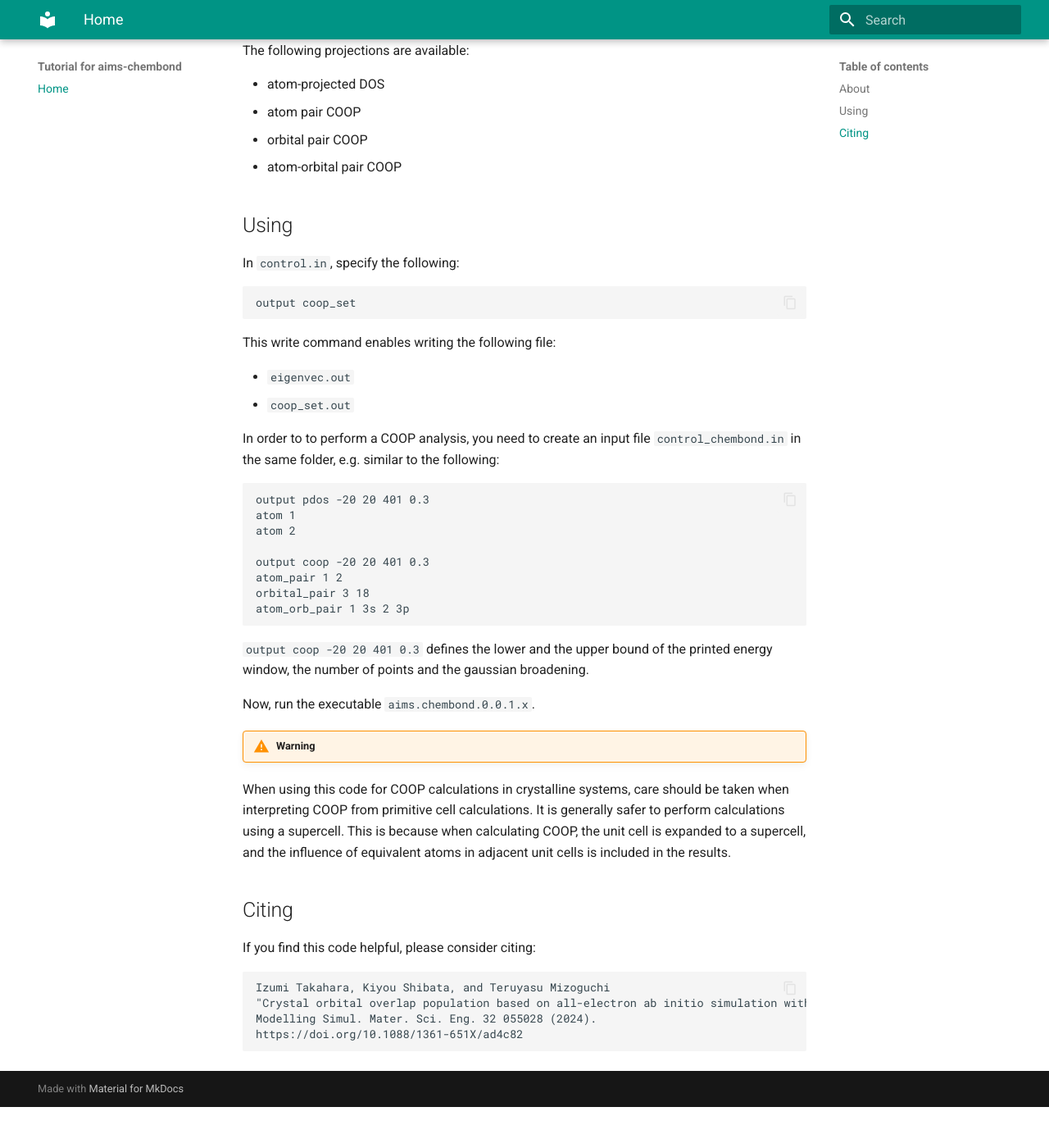
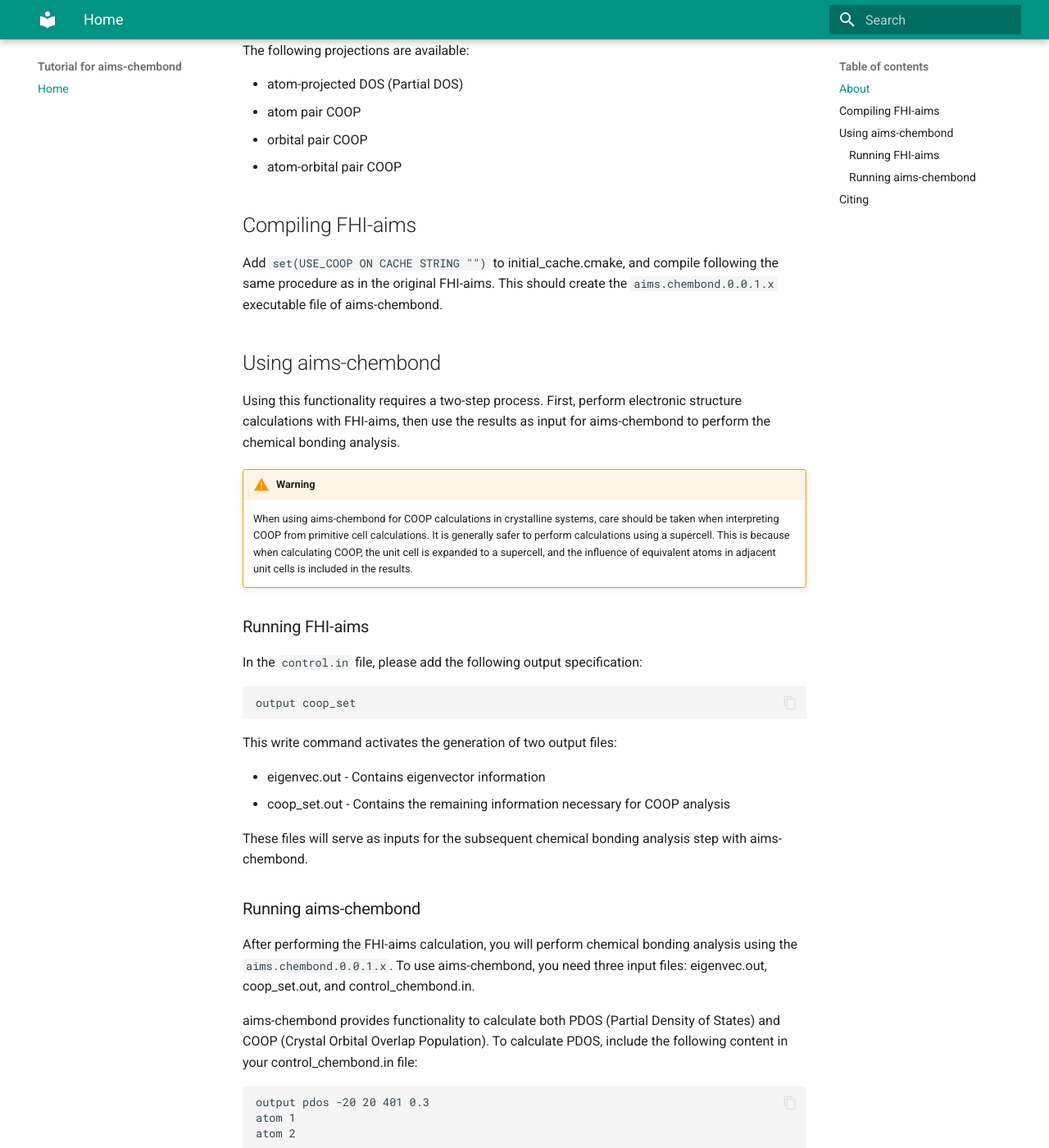
Before and after one commit to izumitkhr/aims-chembond-tutorial, an MkDocs documentation site: the page built from docs/index.md, in a window 1280 px wide and 1400 px high, scrolled down 249 px. Shown: the whole window at 82% size. Built offline with MkDocs 1.6.1 and Material for MkDocs 9.7.7, drawn with Linux system fonts in a browser that asks for light colours; before the commit the page ends 1599 px from its top, so only the background shows below that; some of the changed text lies outside the part shown.

Commit message:
update index.md

````diff
--- a/docs/index.md
+++ b/docs/index.md
@@ -1,52 +1,69 @@
-# Tutorial for aims_chembond 0.0.1
+# Tutorial for aims-chembond (v0.0.1)
 
 ## About
 
-aims_chembond is a post-processing tool to perform crystal orbital overlap population (COOP) analysis using FHI-aims.
+aims-chembond is a post-processing tool to perform crystal orbital overlap population (COOP) analysis using FHI-aims.
 
 The following projections are available:
 
-* atom-projected DOS
+* atom-projected DOS (Partial DOS)
 * atom pair COOP
 * orbital pair COOP
 * atom-orbital pair COOP
 
-##  Using
+## Compiling FHI-aims
+Add `set(USE_COOP ON CACHE STRING "")` to initial_cache.cmake, and compile following the same procedure as in the original FHI-aims.
+This should create the `aims.chembond.0.0.1.x` executable file of aims-chembond.
 
-In `control.in`, specify the following:
+##  Using aims-chembond
+Using this functionality requires a two-step process. First, perform electronic structure calculations with FHI-aims, then use the results as input for aims-chembond to perform the chemical bonding analysis.
+
+!!! warning "Warning"
+    When using aims-chembond for COOP calculations in crystalline systems, care should be taken when interpreting COOP from primitive cell calculations. It is generally safer to perform calculations using a supercell. This is because when calculating COOP, the unit cell is expanded to a supercell, and the influence of equivalent atoms in adjacent unit cells is included in the results.
+
+### Running FHI-aims
+In the `control.in` file, please add the following output specification:
 
 ```
 output coop_set
 ```
+This write command activates the generation of two output files:
 
-This write command enables writing the following file:
+- eigenvec.out - Contains eigenvector information
+- coop_set.out - Contains the remaining information necessary for COOP analysis
 
-* `eigenvec.out`
-* `coop_set.out`
+These files will serve as inputs for the subsequent chemical bonding analysis step with aims-chembond.
 
-In order to to perform a COOP analysis, you need to create an input file `control_chembond.in` in the same folder, e.g. similar to the following:
+### Running aims-chembond
+After performing the FHI-aims calculation, you will perform chemical bonding analysis using the `aims.chembond.0.0.1.x`. To use aims-chembond, you need three input files: eigenvec.out, coop_set.out, and control_chembond.in.
+
+aims-chembond provides functionality to calculate both PDOS (Partial Density of States) and COOP (Crystal Orbital Overlap Population). To calculate PDOS, include the following content in your control_chembond.in file:
 
 ```
 output pdos -20 20 401 0.3
 atom 1
 atom 2
+```
+Here, `output pdos -20 20 401 0.3` defines the energy window parameters for the PDOS spectra: the lower bound, the upper bound, the number of points, and the Gaussian broadening factor. The `atom` tag specifies the atom index for which to calculate the PDOS.
 
+Similarly, to calculate COOP, include or append the following content to the control_chembond.in file:
+```
 output coop -20 20 401 0.3
 atom_pair 1 2
 orbital_pair 3 18
 atom_orb_pair 1 3s 2 3p
 ```
+In the example above, `atom_pair 1 2` calculates the COOP between atom 1 and atom 2. `orbital_pair 3 18` calculates the COOP between the 3rd orbital and the 18th orbital. `atom_orb_pair 1 3s 2 3p` calculates the COOP between the 3s orbital component of atom 1 and the 3p orbital component of atom 2.
 
-`output coop -20 20 401 0.3` defines the lower and the upper bound of the printed energy window, the number of points and the gaussian broadening.
+aims-chembond is parallelized across k-points. You can execute the calculation using MPI with a command like: `mpiexec -n 6 aims.chembond.0.0.1.x`.
 
-Now, run the executable `aims.chembond.0.0.1.x`.
+!!! info "Information"
+    PDOS and COOP analyses are highly dependent on the choice of basis functions. While the "light" basis set offers a good starting point, you should carefully validate your results to ensure their accuracy and reliable interpretation.
 
-!!! warning "Warning"
-When using this code for COOP calculations in crystalline systems, care should be taken when interpreting COOP from primitive cell calculations. It is generally safer to perform calculations using a supercell. This is because when calculating COOP, the unit cell is expanded to a supercell, and the influence of equivalent atoms in adjacent unit cells is included in the results.
 
 ## Citing
 
-If you find this code helpful, please consider citing:
+If you find aims-chembond helpful, please consider citing:
 
 ```
 Izumi Takahara, Kiyou Shibata, and Teruyasu Mizoguchi
````
